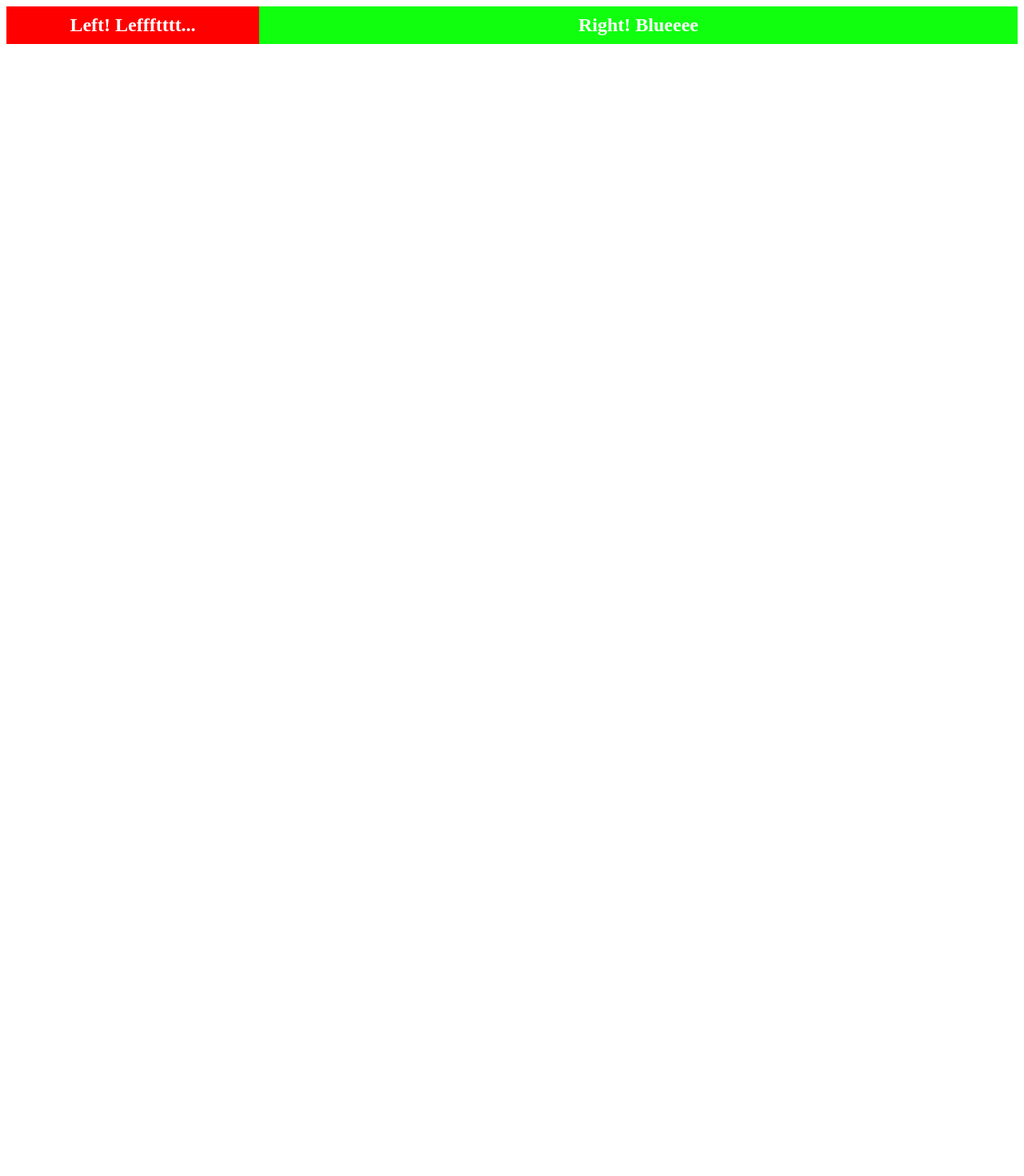
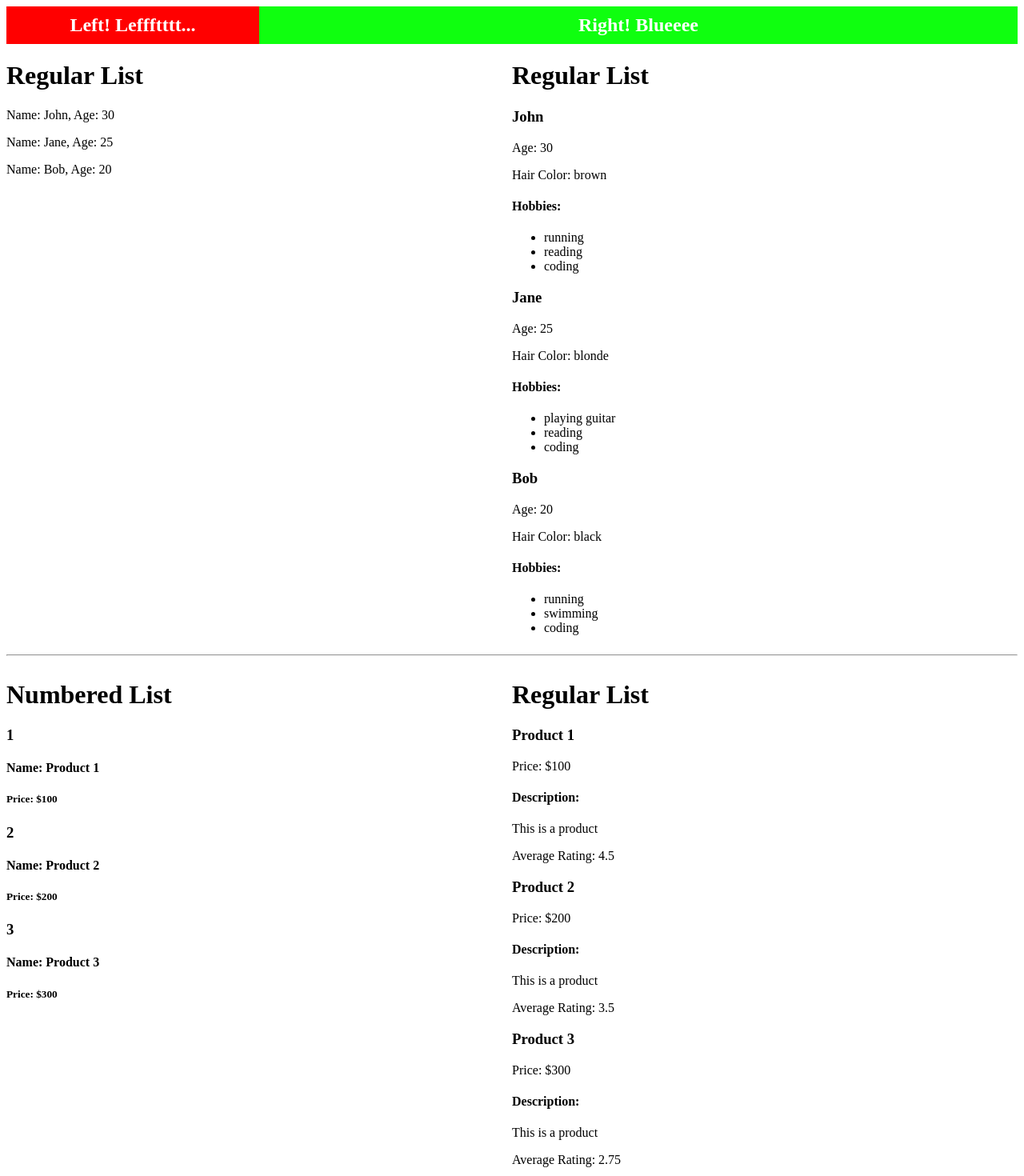
Before and after one commit to ahmetkca/React-Design-Patterns, a React (Vite) app: page / in a window 1280 px wide. Shown: the top 1470 px of the page at 80% size. Before the commit the page ends 800 px from the top, so only its background shows below. Built offline with nearby package versions, Linux system fonts and the light colour scheme.

Commit message:
Added Layout Components for List and List items

```diff
--- a/src/App.jsx
+++ b/src/App.jsx
@@ -1,6 +1,11 @@
 // import './App.css'
 
 import styled from 'styled-components'
+import { RegularList } from './RegularList';
+import { NumberedList } from './NumberedList';
+
+import { SmallPersonListItem, LargePersonListItem } from './people';
+import { SmallProductListItem, LargeProductListItem } from './products';
 
 import { SplitScreen } from './SplitScreen';
 
@@ -32,15 +37,69 @@ const RightHandComponent = ({ color }) => {
   return <StyledP>Right! {color}</StyledP>
 }
 
+const products = [
+  {
+    name: 'Product 1',
+    price: '$100',
+    description: 'This is a product',
+    rating: 4.5
+  },
+  {
+    name: 'Product 2',
+    price: '$200',
+    description: 'This is a product',
+    rating: 3.5
+  },
+  {
+    name: 'Product 3',
+    price: '$300',
+    description: 'This is a product',
+    rating: 2.75
+  }
+
+]
+
+const people = [
+  {
+    name: 'John',
+    age: 30,
+    hairColor: 'brown',
+    hobbies: ['running', 'reading', 'coding'],
+  },
+  {
+    name: 'Jane',
+    age: 25,
+    hairColor: 'blonde',
+    hobbies: ['playing guitar', 'reading', 'coding'],
+  },
+  {
+    name: 'Bob',
+    age: 20,
+    hairColor: 'black',
+    hobbies: ['running', 'swimming', 'coding'],
+  }
+];
+
 function App() {
 
   return (
+    <>
       <SplitScreen
         leftWeight={1}
         rightWeight={3}>
           <LeftHandComponent name="Leffftttt..."/>
           <RightHandComponent color="Blueeee"/>
       </SplitScreen>
+      <SplitScreen>
+        <RegularList items={people} resourceName="person" itemComponent={SmallPersonListItem} />
+        <RegularList items={people} resourceName="person" itemComponent={LargePersonListItem} />
+      </SplitScreen>
+      <hr/>
+      <SplitScreen>
+        <NumberedList items={products} resourceName="product" itemComponent={SmallProductListItem} />
+        <RegularList items={products} resourceName="product" itemComponent={LargeProductListItem} />
+      </SplitScreen>
+    </>
   )
 }
 
```
Lines whose indentation alone changed are shown as unchanged.
